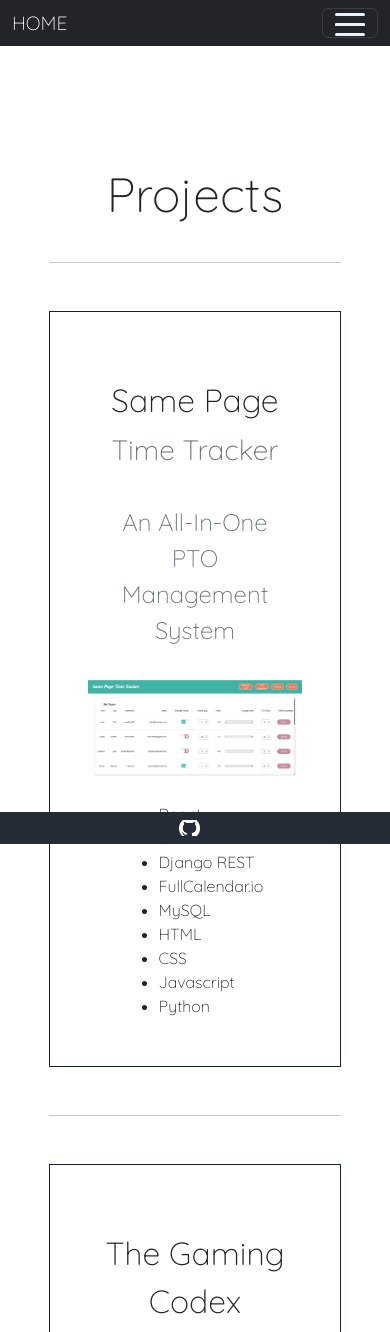
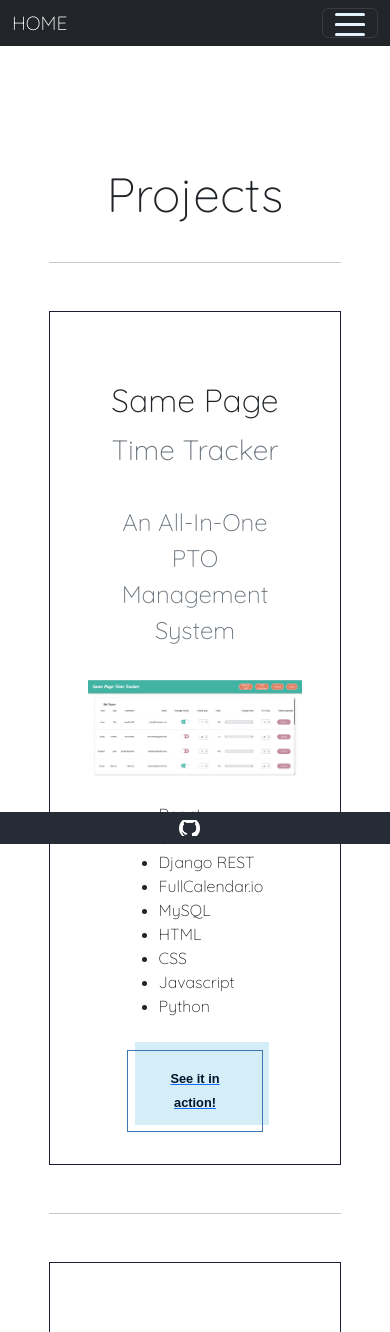
Before and after one commit to em-twines/ProfessionalWebsite, a React (Create React App) app: page /projects in a window 390 px wide. Shown: the top 1332 px of the page. Built offline with nearby package versions, Linux system fonts and the light colour scheme.

Commit message:
added button for Same Page link + made it responsive

```diff
--- a/src/App.scss
+++ b/src/App.scss
@@ -71,6 +71,14 @@ a:hover {
   list-style-type: disc;
 }
 
+.center{
+  display: flex;
+  width: 100vw;
+  justify-content: center;
+  text-align: center;
+  padding: 1rem;
+
+}
 
 
 /*buttons -----------------------------------------------------------------------------------------*/
@@ -1378,6 +1386,15 @@ a:hover {
   .one-column {
     display: none;
   }
+
+  .include-button{
+    display: flex;
+    flex-direction: column;
+    gap: 1rem;
+    align-items: center;
+  }
+
+
 }
 
 /* PROJECTS MOBILE LARGEST ----------------------------------------------------------------------*/
@@ -1507,6 +1524,13 @@ a:hover {
   }
   .one-column {
     display: none;
+  }
+  .include-button{
+    display: flex;
+    flex-direction: column;
+    gap: 1rem;
+    justify-content: center;
+    align-items: center;
   }
 }
 
@@ -1637,6 +1661,7 @@ a:hover {
     font-size: 1rem;
   }
 }
+/* PROJECTS MOBILE Small ----------------------------------------------------------------------*/
 
 @media only screen and (max-width: 400px) {
   .column-container {
@@ -1650,6 +1675,13 @@ a:hover {
   }
   .list {
     font-size: 1rem;
+  }
+
+  .smaller{
+    display: flex;
+    font-size: .8rem;
+    text-align: center;
+    width: 35vw;
   }
 }
 
--- a/src/pages/Projects.jsx
+++ b/src/pages/Projects.jsx
@@ -61,7 +61,8 @@ export default function Projects() {
                 alt="Preliminary Procreate-sketch for Same Page app"
               ></div>
             </a>
-
+            <div className="include-button">
+              <div>
                 <div className="column-container">
                   <div className="column-1">
                     <ul className="ul-projects">
@@ -94,9 +95,19 @@ export default function Projects() {
                     <li className="list">Javascript</li>
                     <li className="list">Python</li>
                   </ul>
+                </div>{" "}
+              </div>{" "}
+              <div>
+                <a href="https://youtu.be/jSsTco6omeE">
+                  <button className="button-51 smaller">
+                    See it in action!
+                  </button>
+                </a>
               </div>
             </div>
           </div>
+        </div>
+
         <hr></hr>
         <div className="project">
           <div className="project-title">The Gaming Codex</div>
```
Lines whose indentation alone changed are shown as unchanged.
